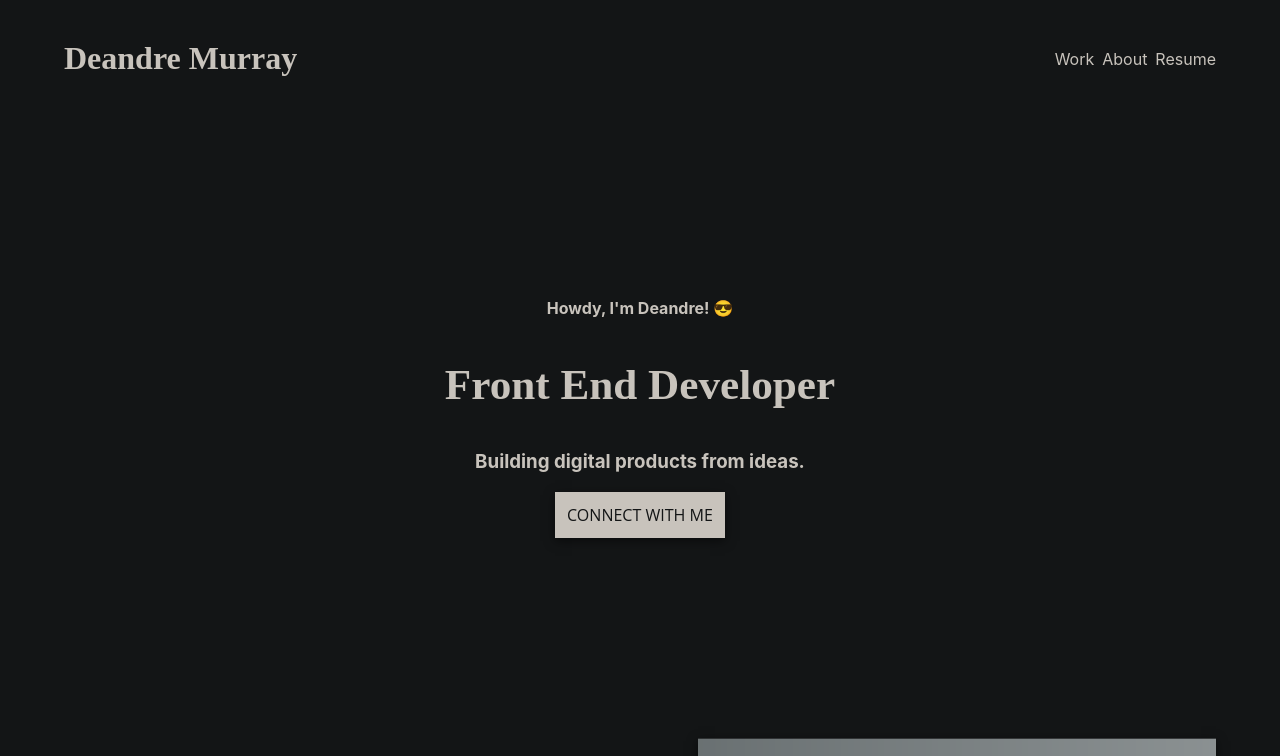
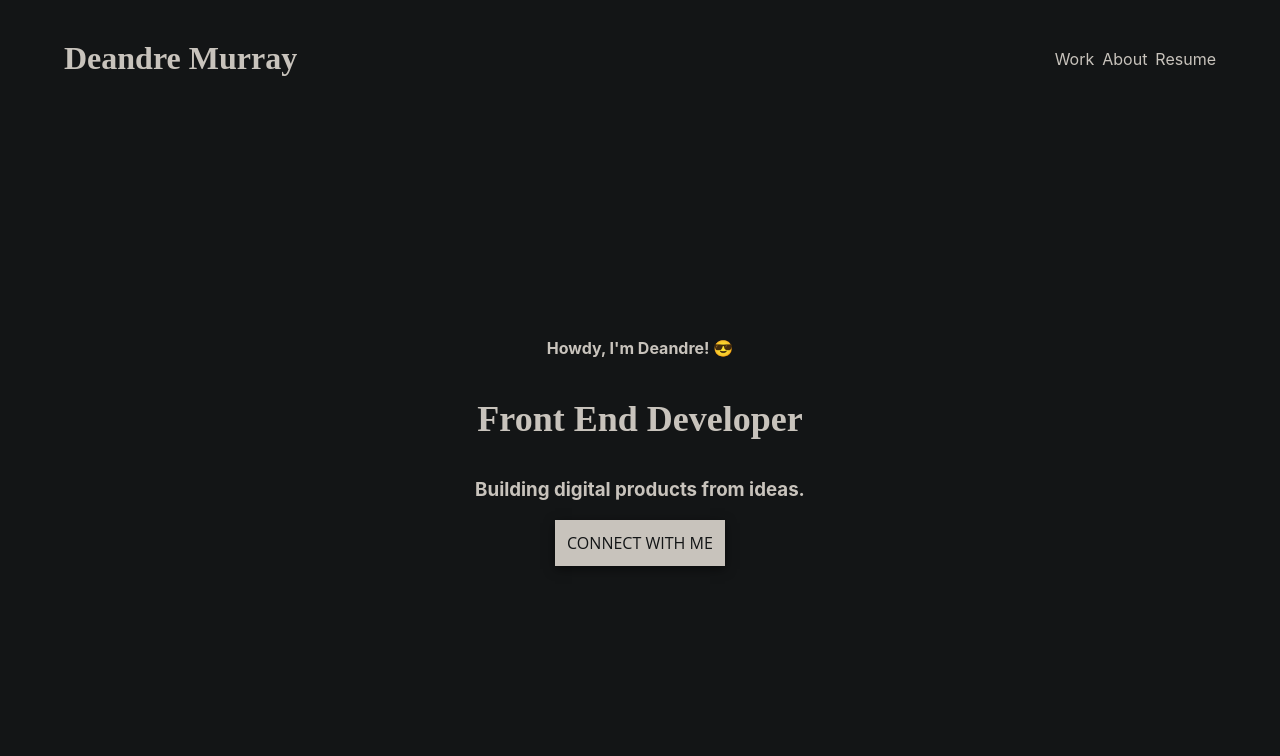
Before and after one commit to murraydeam/DevPortfolio, a React (Create React App) app: page / in a window 1280 px wide. Shown: the top 756 px of the page. Built offline with nearby package versions, Linux system fonts and the light colour scheme; a web font is replaced by a local one.

Commit message:
Small changes to margin and font sizing.

```diff
--- a/src/App.css
+++ b/src/App.css
@@ -13,7 +13,7 @@ html {
   width: 90vw;
 }
 .section {
-  margin: 25vh auto 0;
+  margin: 30vh auto 0;
   display: flex;
   flex-direction: column;
   align-items: center;
--- a/src/components/Header/header.css
+++ b/src/components/Header/header.css
@@ -3,7 +3,7 @@
 }
 
 .header-title {
-  font-size: 1.8rem;
+  font-size: 1.5rem;
   line-height: 20px;
   font-family: "Emblema One", cursive;
 }
```
